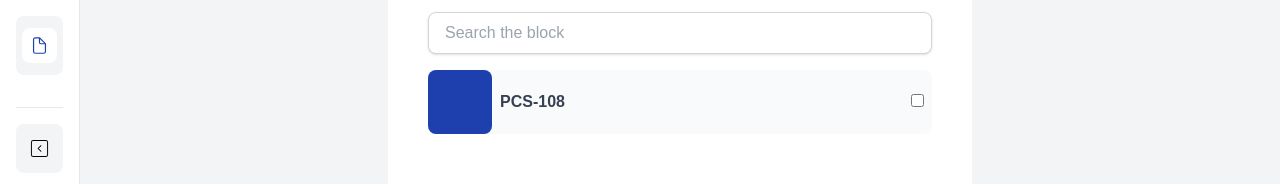
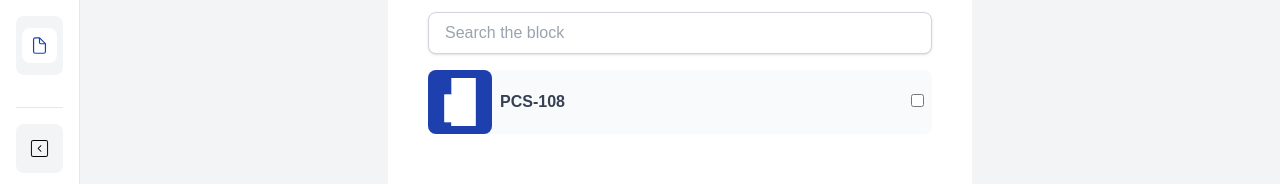
Before and after one commit to LMartin1998/BCorePlatform-Deploy, a Next.js app: page /reports in a window 1280 px wide. Shown: the part 411-595 px from the top of the page. Built offline with nearby package versions, Linux system fonts and the light colour scheme.

Commit message:
Block svg mockup

```diff
--- a/src/app/Components/BlockItem.jsx
+++ b/src/app/Components/BlockItem.jsx
@@ -1,17 +1,40 @@
+import style from '../styles/MapSite.module.css';
 const BlockItem = () => {
   return (
     <li className=" bg-slate-50 w-full mx-auto rounded-lg flex items-center justify-between group hover:bg-gray-200 transition-colors duration-300">
       <div className="flex items-center">
         {/* Container of svg block */}
-                <div className="bg-blue-800 flex justify-center items-center p-2 rounded-lg w-[64px] h-[64px]  group-hover:bg-blue-600 "></div>
+        <div className="bg-blue-800 flex justify-center items-center p-2 rounded-lg w-[64px] h-[64px]  group-hover:bg-blue-600 ">
+          <svg
+            version="1.0"
+            id="Capa_1"
+            xmlns="http://www.w3.org/2000/svg"
+            x="0px"
+            y="0px"
+            viewBox="0 0 39.75 61.55"
+            width="100%"
+            height="100%"
+            style={{ enableBackground: "new 0 0 39.75 61.55" }}
+            xmlSpace="preserve"
+          >
+            <polygon
+              id="PCS108"
+              className='fill-white stroke-white'
+              points="9.32,21.43 0.12,21.43 0.12,56.33 9.12,56.33 9.12,61.42 39.62,61.42 39.62,0.12
+	9.32,0.12 "
+            />
+          </svg>
+        </div>
         {/* Block name */}
-                <p className="ml-2 text-gray-700 font-semibold text-base group-hover:text-blue-600">PCS-108</p>
+        <p className="ml-2 text-gray-700 font-semibold text-base group-hover:text-blue-600">
+          PCS-108
+        </p>
       </div>
       <div>
-                <input type="checkbox" className="mr-2"/>
+        <input type="checkbox" className="mr-2" />
       </div>
     </li>
   );
-}
+};
 
 export default BlockItem;
--- a/src/app/styles/MapSite.module.css
+++ b/src/app/styles/MapSite.module.css
@@ -28,3 +28,9 @@
 .st0:hover {
     fill: #2196f3;
 }
+
+/* styles for blocklist */
+.block {
+    fill:#ffffff;
+    stroke:#FFFFFF;
+}
```
Lines whose indentation alone changed are shown as unchanged.
